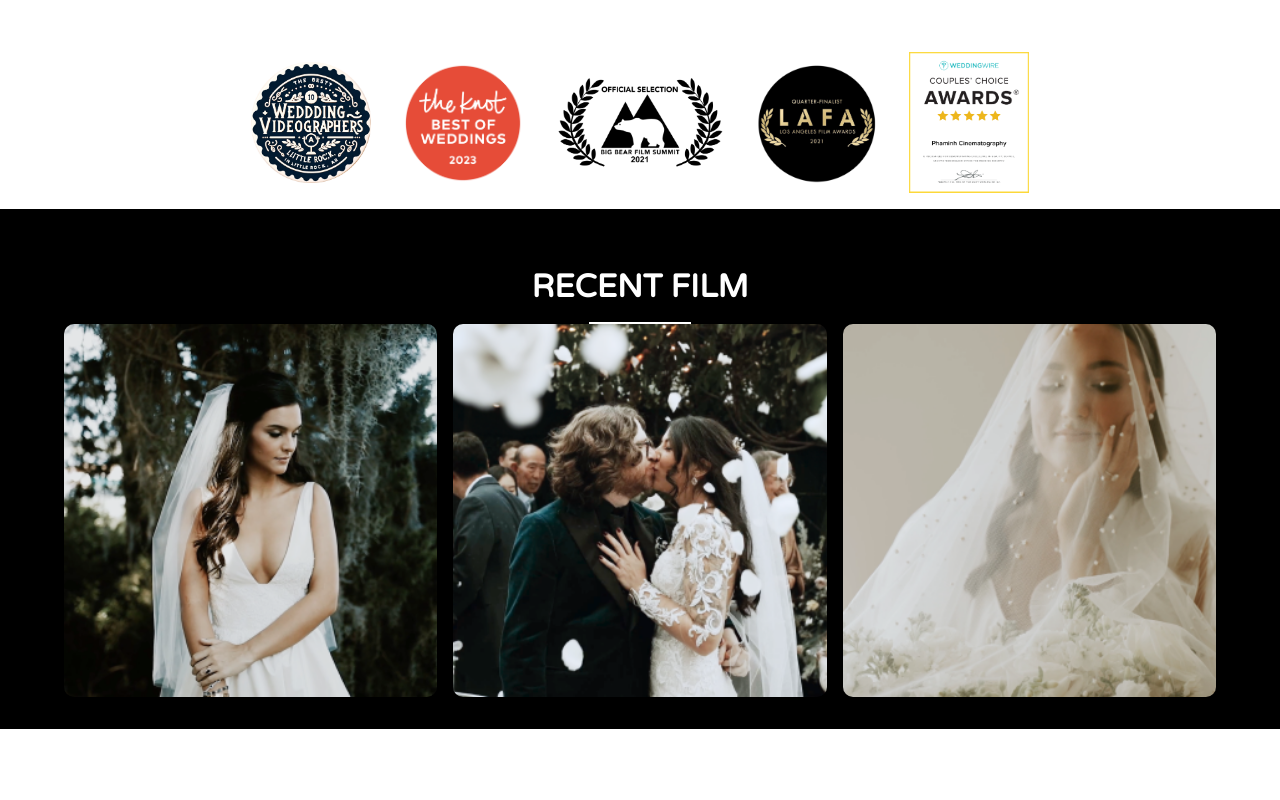
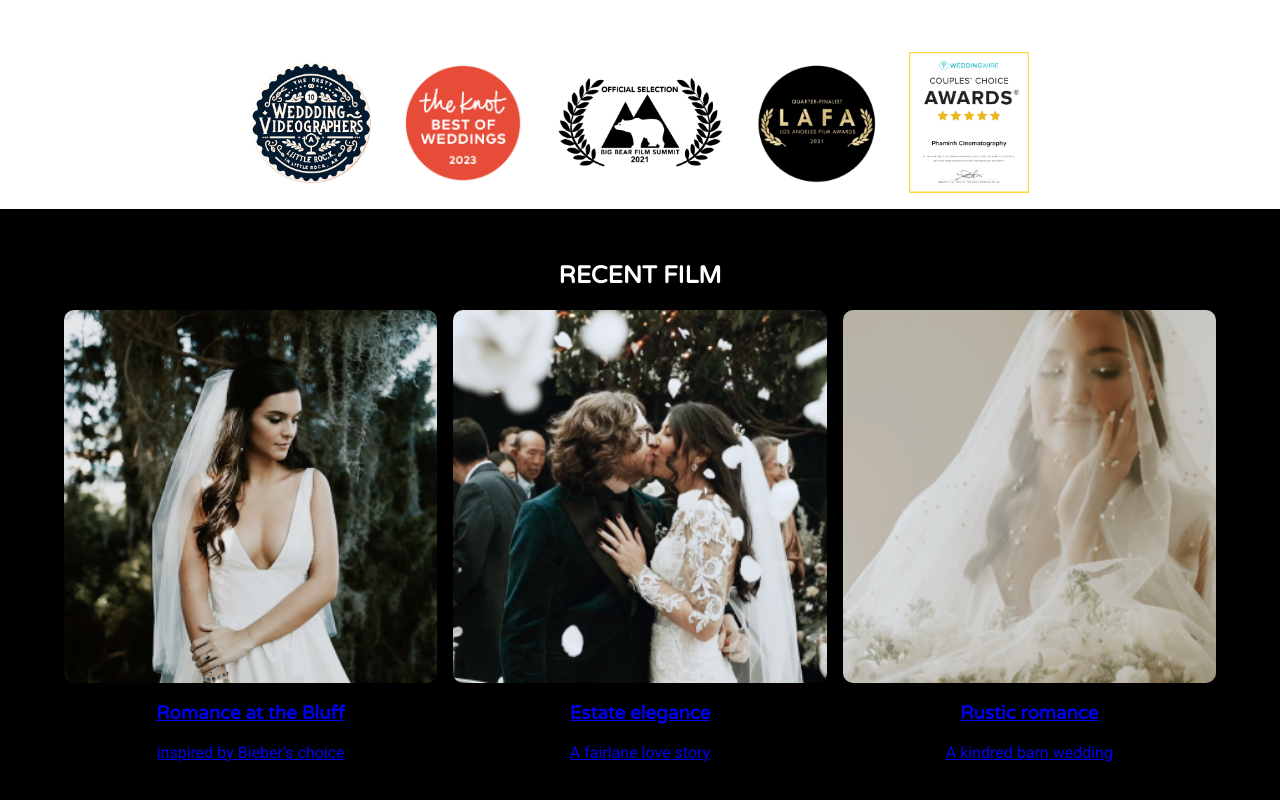
Before and after one commit to iphaminh/iphaminh, a React (Create React App) app: page / in a window 1280 px wide. Shown: the part 598-1398 px from the top of the page. Before the commit the page ends 1327 px from the top, so only its background shows below. Built offline with nearby package versions, Linux system fonts and the light colour scheme; a web font is replaced by a local one.

Commit message:
adjust recentfilm for is tittle and caption under thumnail

```diff
--- a/src/components/RecentFilm/RecentFilm.js
+++ b/src/components/RecentFilm/RecentFilm.js
@@ -1,51 +1,45 @@
 // src/components/RecentFilm/RecentFilm.js
 import React from 'react';
-import './RecentFilm.css';
+import './RecentFilm.css'; // make sure to import your CSS file
 
-const filmsData = [
+const RecentFilm = () => {
+  // Define your video data here
+  const filmData = [
     {
-    title: "Wedding Photographer in Arkansas",
-    subtitle: "Capturing timeless moments",
-    thumbnail: '/assets/recent_film/wedding-photographer-in-arkansas.png',
-    videoUrl: "https://vimeo.com/608232970"
+      title: 'Romance at the Bluff',
+      description: 'inspired by Bieber\'s choice',
+      imageSrc: '/assets/recent_film/wedding-photographer-in-Arkansas.png',
+      vimeoLink: 'https://vimeo.com/608232970'
     },
     {
-    title: "Arkansas Wedding Videography",
-    subtitle: "Telling your story beautifully",
-    thumbnail: '/assets/recent_film/arkansas-wedding-videography.png',
-    videoUrl: "https://vimeo.com/770458916"
+      title: 'Estate elegance',
+      description: 'A fairlane love story',
+      imageSrc: '/assets/recent_film/arkansas-wedding-videography.png',
+      vimeoLink: 'https://vimeo.com/770458916'
     },
     {
-    title: "Arkansas Wedding Videographer",
-    subtitle: "Creating cinematic experiences",
-    thumbnail: '/assets/recent_film/arkansas-wedding-videographer.png',
-    videoUrl: "https://vimeo.com/889737378"
-  },
+      title: 'Rustic romance',
+      description: 'A kindred barn wedding',
+      imageSrc: '/assets/recent_film/arkansas-wedding-videographer.png',
+      vimeoLink: 'https://vimeo.com/889737378'
+    }
   ];
 
-const RecentFilm = () => {
   return (
     <div className="recent-film-container">
-      <h2 className="recent-film-title">RECENT FILM</h2>
-      <hr className="title-underline" />
+      <h2 className="recent-film-header">RECENT FILM</h2>
+      <div className="film-line"></div>
       <div className="film-thumbnails">
-        {filmsData.map((film, index) => (
-          <a
-            key={index}
-            href={film.videoUrl}
-            target="popup"
-            onClick={(e) => {
-              e.preventDefault();
-              window.open(film.videoUrl, 'popup', 'width=600,height=400');
-            }}
-            className="film-thumbnail"
-          >
-            <img src={film.thumbnail} alt={film.title} />
-            <div className="overlay">
-              <p className="film-title">{film.title}</p>
-              <p className="film-subtitle">{film.subtitle}</p>
+        {filmData.map((film, index) => (
+          <div className="film-thumbnail" key={index}>
+            <a href={film.vimeoLink} target="_blank" rel="noopener noreferrer">
+              <img src={film.imageSrc} alt={film.title} />
+              <div className="film-caption">
+                <h3>{film.title}</h3>
+                <p>{film.description}</p>
               </div>
             </a>
+          </div>
         ))}
       </div>
     </div>
```
Lines whose indentation alone changed are shown as unchanged.
